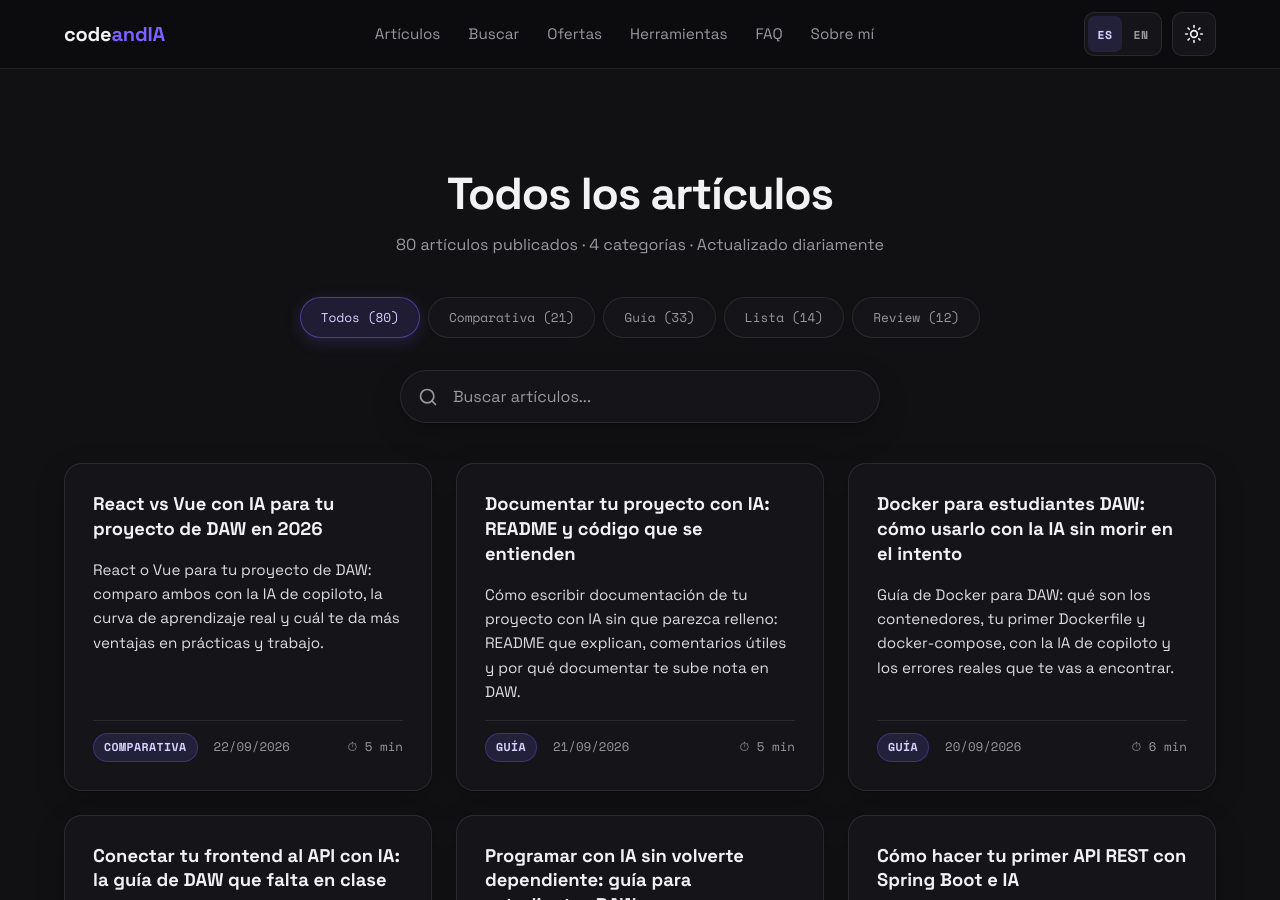
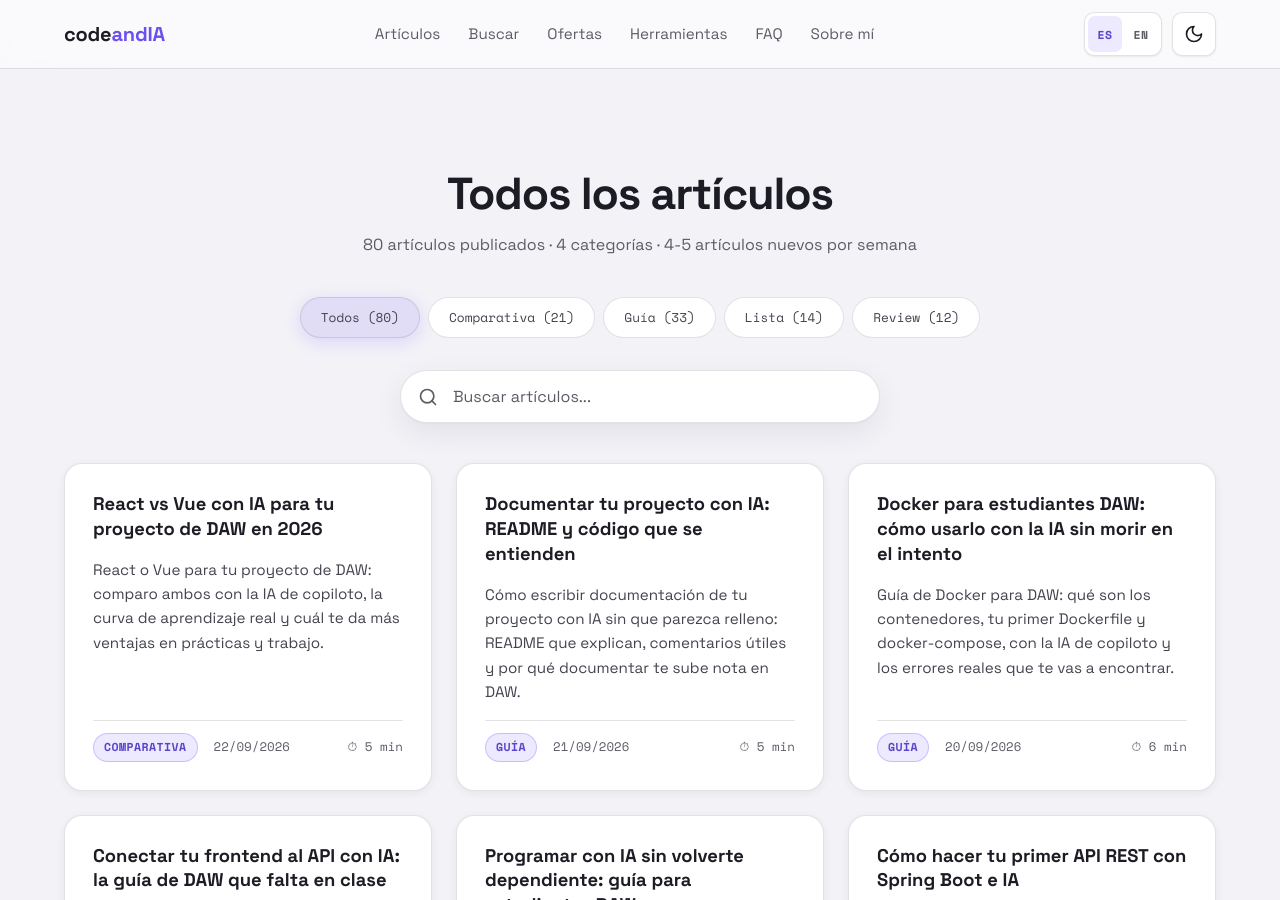
Before and after one commit to vibodigitalinfo-lab/codeandIA, a Jekyll site: the page built from articulos.html, in a window 1280 px wide and 900 px high. Built offline with Jekyll 4.4.1, drawn with Linux system fonts in a browser that asks for light colours.

Commit message:
fix(blog): promesas de cadencia (4-5/semana, no diario), quitar FAQ schema descartado, tema del sistema y enlaces internos

```diff
--- a/_layouts/article.html
+++ b/_layouts/article.html
@@ -15,7 +15,7 @@ layout: default
     "mainEntityOfPage": {{ page.url | absolute_url | jsonify }},
     "articleSection": {{ page.category | jsonify }},
     "author": { "@type": "Person", "name": "Iván", "email": "ivan@codeandia.com" },
-    "publisher": { "@type": "Person", "name": "Iván" }
+    "publisher": { "@type": "Organization", "name": "codeandIA", "url": {{ "/" | absolute_url | jsonify }} }
   },
   {
     "@context": "https://schema.org",
--- a/_layouts/default.html
+++ b/_layouts/default.html
@@ -70,8 +70,13 @@
   <script>
     (function () {
       try {
-        if (localStorage.getItem('theme') === 'light') {
+        var saved = localStorage.getItem('theme');
+        var light = saved === 'light' ||
+          (saved === null && window.matchMedia && window.matchMedia('(prefers-color-scheme: light)').matches);
+        if (light) {
           document.documentElement.setAttribute('data-theme', 'light');
+          var mt = document.querySelector('meta[name="theme-color"]');
+          if (mt) mt.setAttribute('content', '#fafafc');
         }
       } catch (e) {}
     })();
--- a/articulos.html
+++ b/articulos.html
@@ -12,7 +12,7 @@ permalink: /articulos/
   <div class="container">
     <header class="articles-hero">
       <h1 class="hero-title">Todos los artículos</h1>
-      <p>{{ articulos.size }} artículos publicados · {{ categorias.size }} categorías · Actualizado diariamente</p>
+      <p>{{ articulos.size }} artículos publicados · {{ categorias.size }} categorías · 4-5 artículos nuevos por semana</p>
     </header>
 
     <!-- Filtros por categoría -->
```
Also changed, not shown: other parts of _layouts/default.html (+3 -3 lines), index.html (+5 -44 lines).
